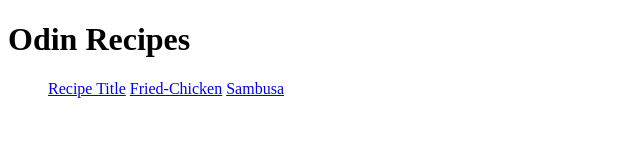
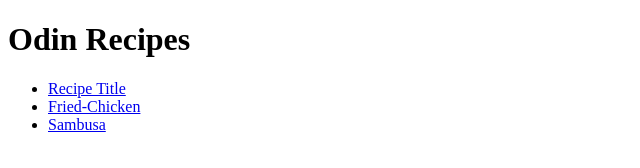
Before and after one commit to inpersonin/odin-recipes, a plain HTML site: page index.html in a window 1280 px wide. Shown: the whole page, without its empty margins (0-640 px from the left). Drawn offline with Linux system fonts and the light colour scheme.

Commit message:
added list on recipes

```diff
--- a/index.html
+++ b/index.html
@@ -5,9 +5,9 @@
     <meta name="viewport" content="width=device-width, initial-scale=1.0">
     <h1>Odin Recipes</h1>
     <ul>
-    <a href="recipes/lasagna.html">Recipe Title</a>
-    <a href="recipes/Fried-Chicken.html">Fried-Chicken</a>
-    <a href="recipes/Sambusa.html">Sambusa</a>
+   <li><a href="recipes/lasagna.html">Recipe Title</a></li>
+    <li><a href="recipes/Fried-Chicken.html">Fried-Chicken</a></li>
+    <li><a href="recipes/Sambusa.html">Sambusa</a></li>
     </ul>
 </head>
 <body>
```
